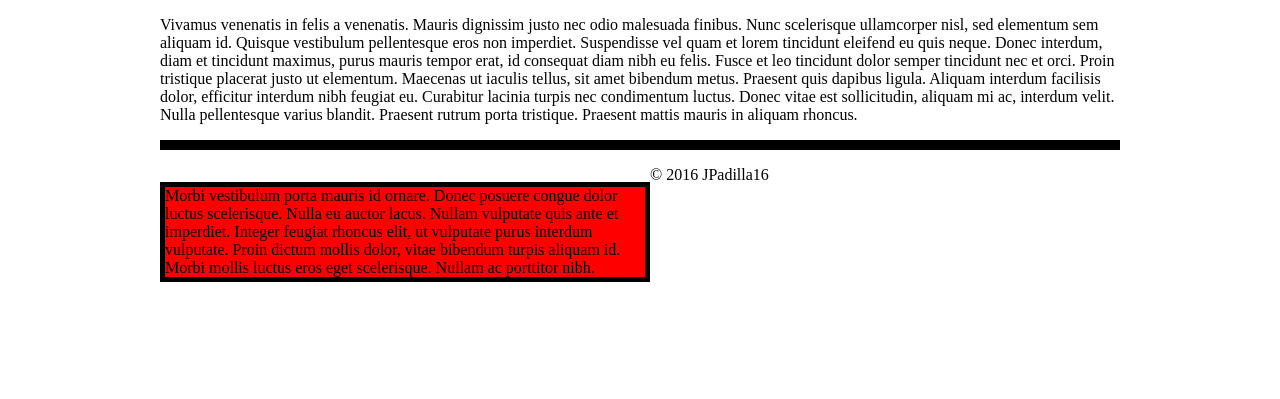
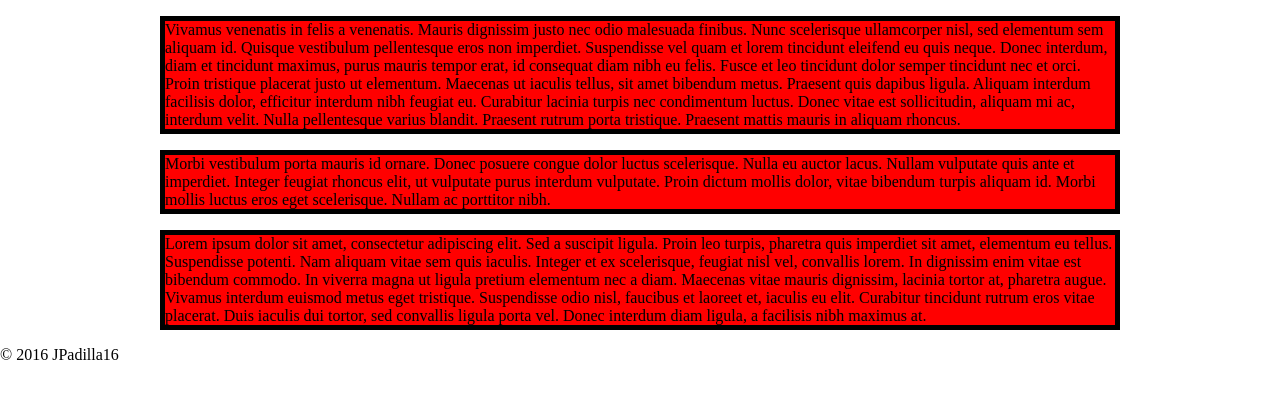
Before and after one commit to JPadilla16/about-me, a PHP site: page / in a window 1280 px wide. Shown: the part 70-469 px from the top of the page. Run offline with PHP 8.4, Linux system fonts and the light colour scheme.

Commit message:
Fixed <div>

```diff
--- a/css/style.css
+++ b/css/style.css
@@ -25,8 +25,7 @@ header {
 * Main
 **/
 .width-50 {
-	width: 50%;
-	float: left;
+
 }
 
 p {
--- a/index.php
+++ b/index.php
@@ -20,9 +20,11 @@
 		</header>
 
 		<main>
-			<div class="container"
-			<p class="width-50">Vivamus venenatis in felis a venenatis. Mauris dignissim justo nec odio malesuada finibus. Nunc scelerisque ullamcorper nisl, sed elementum sem aliquam id. Quisque vestibulum pellentesque eros non imperdiet. Suspendisse vel quam et lorem tincidunt eleifend eu quis neque. Donec interdum, diam et tincidunt maximus, purus mauris tempor erat, id consequat diam nibh eu felis. Fusce et leo tincidunt dolor semper tincidunt nec et orci. Proin tristique placerat justo ut elementum. Maecenas ut iaculis tellus, sit amet bibendum metus. Praesent quis dapibus ligula. Aliquam interdum facilisis dolor, efficitur interdum nibh feugiat eu. Curabitur lacinia turpis nec condimentum luctus. Donec vitae est sollicitudin, aliquam mi ac, interdum velit. Nulla pellentesque varius blandit. Praesent rutrum porta tristique. Praesent mattis mauris in aliquam rhoncus.</p>
-			<p class="width-50">Morbi vestibulum porta mauris id ornare. Donec posuere congue dolor luctus scelerisque. Nulla eu auctor lacus. Nullam vulputate quis ante et imperdiet. Integer feugiat rhoncus elit, ut vulputate purus interdum vulputate. Proin dictum mollis dolor, vitae bibendum turpis aliquam id. Morbi mollis luctus eros eget scelerisque. Nullam ac porttitor nibh.</p>
+			<div class="container">
+				<p class="width-50">Vivamus venenatis in felis a venenatis. Mauris dignissim justo nec odio malesuada finibus. Nunc scelerisque ullamcorper nisl, sed elementum sem aliquam id. Quisque vestibulum pellentesque eros non imperdiet. Suspendisse vel quam et lorem tincidunt eleifend eu quis neque. Donec interdum, diam et tincidunt maximus, purus mauris tempor erat, id consequat diam nibh eu felis. Fusce et leo tincidunt dolor semper tincidunt nec et orci. Proin tristique placerat justo ut elementum. Maecenas ut iaculis tellus, sit amet bibendum metus. Praesent quis dapibus ligula. Aliquam interdum facilisis dolor, efficitur interdum nibh feugiat eu. Curabitur lacinia turpis nec condimentum luctus. Donec vitae est sollicitudin, aliquam mi ac, interdum velit. Nulla pellentesque varius blandit. Praesent rutrum porta tristique. Praesent mattis mauris in aliquam rhoncus.</p>
+				<p class="width-50">Morbi vestibulum porta mauris id ornare. Donec posuere congue dolor luctus scelerisque. Nulla eu auctor lacus. Nullam vulputate quis ante et imperdiet. Integer feugiat rhoncus elit, ut vulputate purus interdum vulputate. Proin dictum mollis dolor, vitae bibendum turpis aliquam id. Morbi mollis luctus eros eget scelerisque. Nullam ac porttitor nibh.</p>
+				<p>Lorem ipsum dolor sit amet, consectetur adipiscing elit. Sed a suscipit ligula. Proin leo turpis, pharetra quis imperdiet sit amet, elementum eu tellus. Suspendisse potenti. Nam aliquam vitae sem quis iaculis. Integer et ex scelerisque, feugiat nisl vel, convallis lorem. In dignissim enim vitae est bibendum commodo. In viverra magna ut ligula pretium elementum nec a diam. Maecenas vitae mauris dignissim, lacinia tortor at, pharetra augue. Vivamus interdum euismod metus eget tristique. Suspendisse odio nisl, faucibus et laoreet et, iaculis eu elit. Curabitur tincidunt rutrum eros vitae placerat. Duis iaculis dui tortor, sed convallis ligula porta vel. Donec interdum diam ligula, a facilisis nibh maximus at.</p>
+			</div>
 		</main>
 
 		<footer>
```
